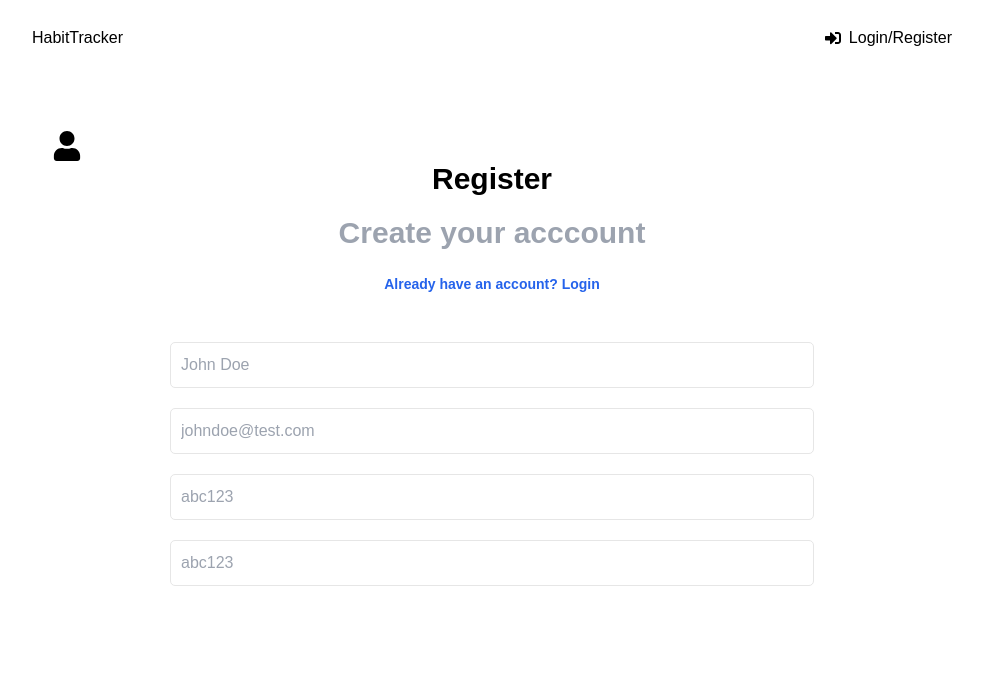
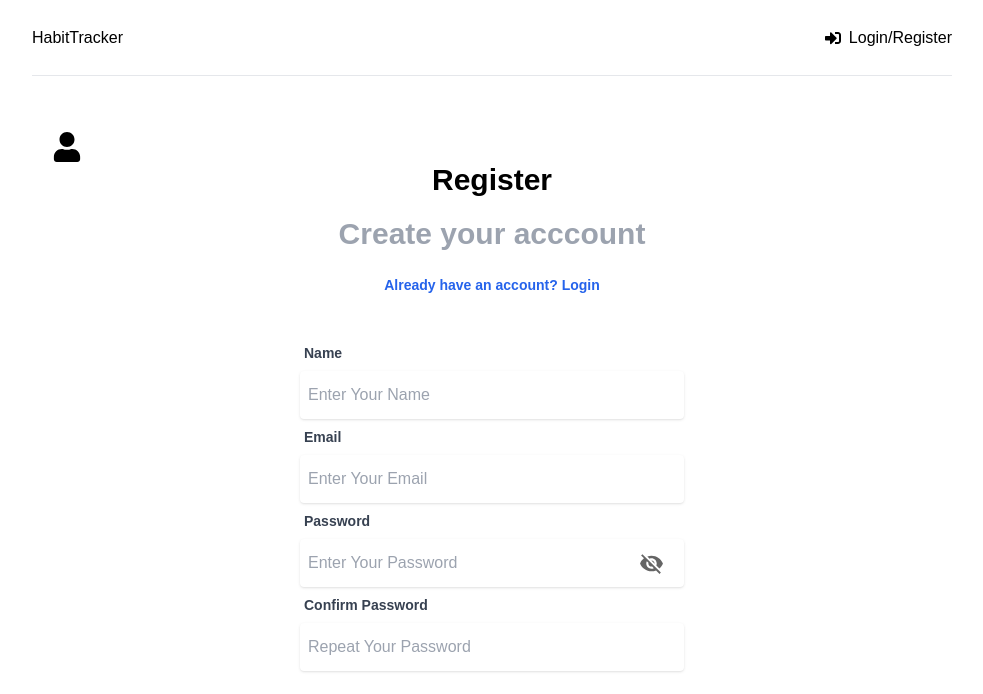
Before and after one commit to krisf451/habit-tracker-MERN, a React (Create React App) app in the folder frontend/: page /auth in a window 1280 px wide. Both pictures are taken after a click on the element "New to habit tracker? Register". Shown: the top 694 px of the page, without its empty margins (148-1131 px from the left). Built offline with nearby package versions, Linux system fonts and the light colour scheme.

Commit message:
wip: more styling updates converting to tailwind, added a reveal password state for our form to allow users to see what they are typing with a toggle switch

```diff
--- a/frontend/src/components/Header.js
+++ b/frontend/src/components/Header.js
@@ -9,7 +9,7 @@ const Header = () => {
     console.log("clicked logout");
   };
   return (
-    <header className="flex justify-between items-center py-5 border-b-[#e6e6e6] mb-14">
+    <header className="flex justify-between items-center py-5 border-b mb-14">
       <div className="logo">
         <Link to="/">HabitTracker</Link>
       </div>
--- a/frontend/src/index.css
+++ b/frontend/src/index.css
@@ -60,33 +60,6 @@ h3 {
   background: none;
 }
 
-.form,
-.content {
-  width: 70%;
-  margin: 0 auto;
-}
-
-.form-group {
-  margin-bottom: 10px;
-}
-
-.form-group input,
-.form-group textarea,
-.form-group select {
-  width: 100%;
-  padding: 10px;
-  border: 1px solid #e6e6e6;
-  border-radius: 5px;
-  margin-bottom: 10px;
-  font-family: inherit;
-}
-
-.form-group label {
-  text-align: left;
-  display: block;
-  margin: 0 0 5px 3px;
-}
-
 .btn {
   padding: 10px 20px;
   border: 1px solid #000;
@@ -142,26 +115,3 @@ h3 {
   border-radius: 50%;
   animation: spin 1.2s linear infinite;
 }
-
-/* @keyframes spin {
-  0% {
-    transform: rotate(0deg);
-  }
-  100% {
-    transform: rotate(360deg);
-  }
-}
-
-@media (max-width: 600px) {
-  .form {
-    width: 90%;
-  }
-
-  .heading h1 {
-    font-size: 2rem;
-  }
-
-  .heading p {
-    font-size: 1.5rem;
-  }
-} */
--- a/frontend/src/pages/Auth.js
+++ b/frontend/src/pages/Auth.js
@@ -1,5 +1,6 @@
 import React, { useState, useEffect } from "react";
 import { FaUser } from "react-icons/fa";
+import { MdVisibility, MdVisibilityOff } from "react-icons/md";
 
 const Auth = () => {
   const [formValues, setFormValues] = useState({
@@ -9,6 +10,7 @@ const Auth = () => {
     confirmPassword: "",
   });
   const [isSignup, setIsSignup] = useState(false);
+  const [showPassword, setShowPassword] = useState(true);
   const { name, email, password, confirmPassword } = formValues;
 
   const handleChange = (e) => {
@@ -36,52 +38,74 @@ const Auth = () => {
             : "New to habit tracker? Register"}
         </p>
       </section>
-      <section className="form">
+      <section className="w-full sm:w-96 mx-auto transition-all duration-200 ease-linear">
         <form>
           {isSignup && (
-            <div className="form-group">
+            <div>
+              <label className="text-gray-700 text-sm font-bold mb-2 ml-1 block text-left">
+                Name
+              </label>
               <input
                 type="text"
-                className="form-control"
+                className="h-12 shadow appearance-none border-[#e6e6e6] rounded w-full text-gray-700 mb-2 leading-tight focus:outline-none pl-2"
                 id="name"
                 name="name"
                 value={name}
-                placeholder="John Doe"
+                placeholder="Enter Your Name"
                 onChange={handleChange}
               />
             </div>
           )}
-          <div className="form-group">
+          <div>
+            <label className="text-gray-700 text-sm font-bold mb-2 ml-1 block text-left">
+              Email
+            </label>
             <input
               type="email"
-              className="form-control"
+              className="h-12 shadow appearance-none border-[#e6e6e6] rounded w-full text-gray-700 mb-2 leading-tight focus:outline-none pl-2"
               id="email"
               name="email"
               value={email}
-              placeholder="johndoe@test.com"
+              placeholder="Enter Your Email"
               onChange={handleChange}
             />
           </div>
-          <div className="form-group">
+          <div className="relative">
+            <label className="text-gray-700 text-sm font-bold mb-2 ml-1 block text-left">
+              Password
+            </label>
             <input
-              type="password"
-              className="form-control"
+              type={showPassword ? "text" : "password"}
+              className="h-12 shadow appearance-none border-[#e6e6e6] rounded w-full text-gray-700 mb-2 leading-tight focus:outline-none pl-2"
               id="password"
               name="password"
               value={password}
-              placeholder="abc123"
+              placeholder="Enter Your Password"
               onChange={handleChange}
             />
+            <div
+              className="absolute right-5 top-10 cursor-pointer opacity-60"
+              onClick={() => setShowPassword((prev) => !prev)}
+            >
+              {showPassword ? (
+                <MdVisibilityOff size={25} />
+              ) : (
+                <MdVisibility size={25} />
+              )}
+            </div>
           </div>
           {isSignup && (
-            <div className="form-group">
+            <div>
+              <label className="text-gray-700 text-sm font-bold mb-2 ml-1 block text-left">
+                Confirm Password
+              </label>
               <input
                 type="password"
-                className="form-control"
+                className="h-12 shadow appearance-none border-[#e6e6e6] rounded w-full text-gray-700 mb-2 leading-tight focus:outline-none pl-2"
                 id="confirmPassword"
                 name="confirmPassword"
                 value={confirmPassword}
-                placeholder="abc123"
+                placeholder="Repeat Your Password"
                 onChange={handleChange}
               />
             </div>
```
